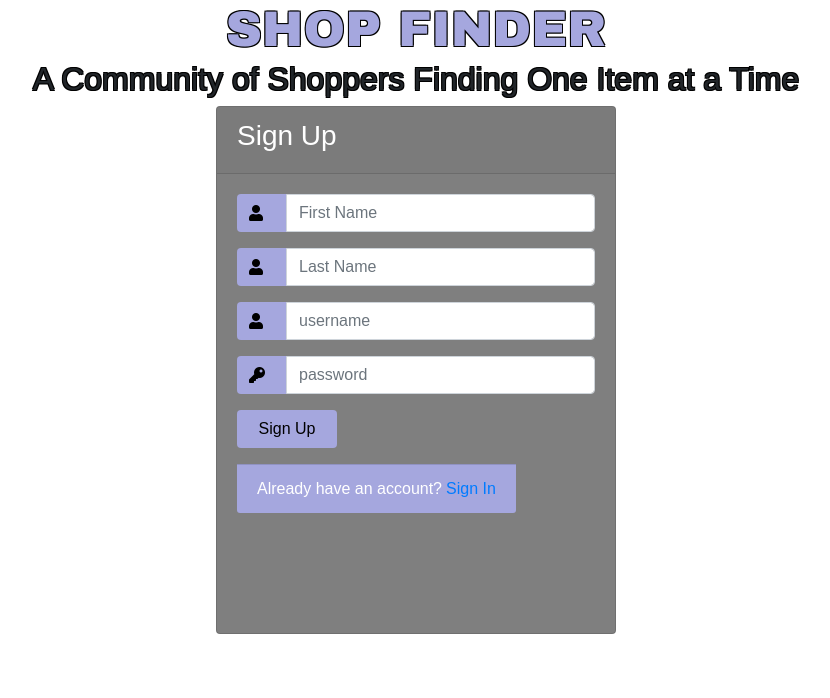
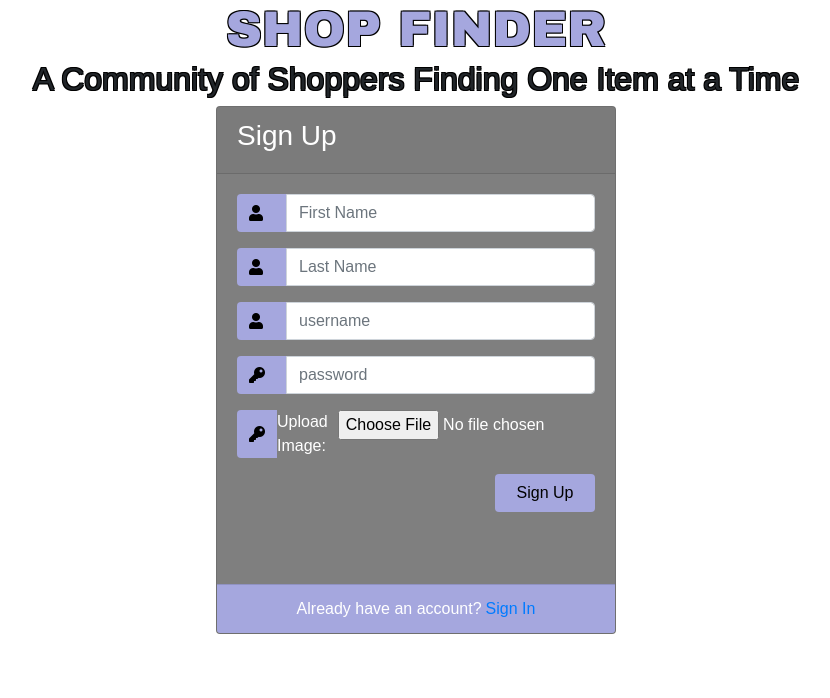
Before and after one commit to Christine516/shopFinder, a Python web app: template templates/signup.html in a window 1280 px wide. Shown: the top 698 px of the page, without its empty margins (224-1054 px from the left). Run offline with Jinja, Linux system fonts and the light colour scheme; the template is opened without the code that fills it, so the values that code supplies are empty; some libraries are stand-ins or nearby versions; some web fonts are replaced; grey boxes are pictures that could not be loaded.

```diff
--- a/static/css/signup.css
+++ b/static/css/signup.css
@@ -166,3 +166,7 @@ h2 {
   font-family: arial;
   color: #212529
 }
+
+#uploadimage {
+  color:white;
+}
--- a/templates/signup.html
+++ b/templates/signup.html
@@ -60,7 +60,11 @@
     						<input type="password" class="form-control" name = "password" placeholder="password">
     					</div>
                         <div class="input-group form-group">
-    						<div class="input-group-prepend">
+    						<div id="uploadimage" class="input-group-prepend">
+    							<span class="input-group-text"><i class="fas fa-key"></i></span>
+    						Upload Image:<input type="file" name="image" accept="image/gif, image/jpeg, image/png">
+                </div>
+              </div>
                         {% if bad_login %}
                         <div class="alert alert-warning alert-dismissible fade show" role="alert">
                           <strong>{{bad_response}}
```
